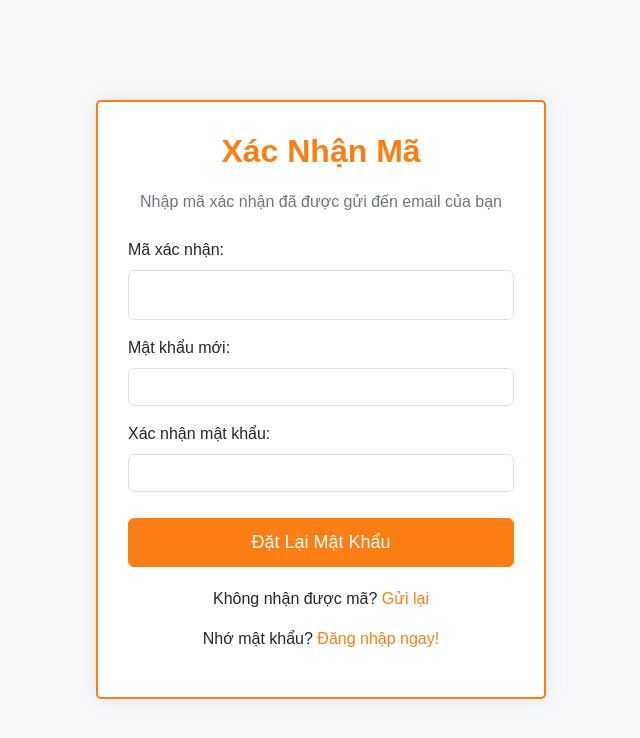
After one commit to nvchien1209/nvchien1209.github.io, a Django app: page /verify-password/ in a window 1280 px wide. The commit adds this page. Shown: the top 738 px of the page, without its empty margins (319-959 px from the left). Run offline with Django 4.2, Linux system fonts and the light colour scheme; some libraries are stand-ins or nearby versions.

Commit message:
feature: Add forgot password functionality

```diff
--- a/btaskee/accounts/urls.py
+++ b/btaskee/accounts/urls.py
@@ -7,4 +7,6 @@ urlpatterns = [
     path('profile/', views.profile_view, name='profile'),  # Trang cá nhân
     path('profile/change-password/', views.change_password, name='change_password'),  # đổi mật khẩu
     path('profile/update-avatar/', views.update_avatar, name='update_avatar'),  # cập nhật avatar
+    path('forgot-password/', views.forgot_password, name='forgot_password'),  # quên mật khẩu
+    path('verify-password/', views.verify_password, name='verify_password'),  # xác nhận mật khẩu
 ]
--- a/btaskee/accounts/views.py
+++ b/btaskee/accounts/views.py
@@ -7,6 +7,9 @@ from django.contrib.auth import authenticate, login, logout
 from django.contrib.auth.decorators import login_required
 from django.contrib.auth import update_session_auth_hash
 from services.models import ServiceBooking
+from django.core.mail import send_mail
+from django.utils.crypto import get_random_string
+from django.conf import settings
 
 
 def login_view(request):
@@ -260,3 +263,66 @@ def update_total_booking(request):
     user.save()
     print(f"Tổng số booking đã được cập nhật cho user: {user.username}")
     return user.total_bookings
+
+def forgot_password(request):
+    if request.method == 'POST':
+        email = request.POST.get('email')
+        try:
+            user = User.objects.get(email=email)
+            # Tạo mã xác nhận ngẫu nhiên
+            verification_code = get_random_string(length=6, allowed_chars='0123456789')
+            request.session['verification_code'] = verification_code  # Lưu mã xác nhận vào session
+            request.session['email'] = email  # Lưu email vào session
+            # Gửi email chứa mã xác nhận
+            try:
+                send_mail(
+                    'Mã xác nhận quên mật khẩu BTaskee',
+                    f'Mã xác nhận của bạn là: {verification_code}',
+                    settings.DEFAULT_FROM_EMAIL,
+                    [email],
+                    fail_silently=False,
+                )
+                return redirect('verify_password')
+            except Exception as e:
+                messages.error(request, f'Lỗi khi gửi email: {str(e)}')
+                return render(request, 'forgotpw.html')
+        except User.DoesNotExist:
+            messages.error(request, 'Email không tồn tại trong hệ thống.')
+            return render(request, 'forgotpw.html')
+    return render(request, 'forgotpw.html')
+
+def verify_password(request):
+    if request.method == 'POST':
+        verification_code = request.POST.get('verification_code')
+        new_password = request.POST.get('new_password')
+        confirm_password = request.POST.get('confirm_password')
+        email = request.session.get('email')  # Lấy email từ session
+        stored_code = request.session.get('verification_code')  # Lấy mã xác nhận từ session
+        print(f"Stored code: {stored_code}, Entered code: {verification_code}")
+        print(f"New password: {new_password}, Confirm password: {confirm_password}")
+        print(f"Email: {email}")
+        if not all([verification_code, new_password, confirm_password]):
+            messages.error(request, 'Vui lòng điền đầy đủ thông tin.')
+            return render(request, 'verifypw.html')
+        if verification_code != stored_code:
+            messages.error(request, 'Mã xác nhận không đúng.')
+            return render(request, 'verifypw.html')
+        if new_password != confirm_password:
+            messages.error(request, 'Mật khẩu mới và xác nhận mật khẩu không khớp.')
+            return render(request, 'verifypw.html')
+        if len(new_password) < 8:
+            messages.error(request, 'Mật khẩu phải có ít nhất 8 ký tự.')
+            return render(request, 'verifypw.html')
+        try:
+            user = User.objects.get(email=email)
+            user.set_password(new_password)
+            user.save()
+            messages.success(request, 'Mật khẩu đã được cập nhật thành công!')
+            # Xóa mã xác nhận và email khỏi session
+            del request.session['verification_code']
+            del request.session['email']
+            return redirect('login')
+        except Exception as e:
+            messages.error(request, f'Lỗi hệ thống: {str(e)}')
+            return render(request, 'verifypw.html')
+    return render(request, 'verifypw.html')
--- /dev/null
+++ b/btaskee/static/css/forgotpw.css
@@ -0,0 +1,73 @@
+body {
+    background-color: #f8f9fa;
+    font-family: 'Arial', sans-serif;
+}
+
+.forgot-password-container {
+    max-width: 450px;
+    margin: 100px auto;
+    padding: 30px;
+    border-radius: 10px;
+    box-shadow: 0 0 20px rgba(0, 0, 0, 0.1);
+    background-color: white;
+}
+
+.forgot-password-header {
+    text-align: center;
+    color: #fd7e14;
+    font-size: 32px;
+    margin-bottom: 20px;
+    font-weight: bold;
+}
+
+.form-label {
+    font-weight: 500;
+}
+
+.btn-reset {
+    background-color: #fd7e14;
+    border-color: #fd7e14;
+    color: white;
+    width: 100%;
+    padding: 10px;
+    font-size: 18px;
+    margin-top: 10px;
+}
+
+.btn-reset:hover {
+    background-color: #e86c0a;
+    border-color: #e86c0a;
+}
+
+.forgot-password-footer {
+    text-align: center;
+    margin-top: 20px;
+}
+
+.forgot-password-footer a {
+    color: #fd7e14;
+    text-decoration: none;
+}
+
+.forgot-password-footer a:hover {
+    text-decoration: underline;
+}
+
+.border-orange {
+    border: 2px solid #fd7e14;
+    border-radius: 5px;
+}
+
+.invalid-feedback {
+    color: #dc3545;
+    font-size: 14px;
+}
+
+.alert {
+    border-radius: 5px;
+    margin-bottom: 20px;
+}
+
+.text-muted {
+    color: #6c757d !important;
+}
--- a/btaskee/templates/login.html
+++ b/btaskee/templates/login.html
@@ -43,7 +43,7 @@
                     </div>
                 </div>
                 <div class="forgot-password">
-                    <a href="#">Quên mật khẩu?</a>
+                    <a href="{% url 'forgot_password' %}">Quên mật khẩu?</a>
                 </div>
                 <button type="submit" class="btn btn-login">Đăng nhập</button>
             </form>
--- /dev/null
+++ b/btaskee/templates/verifypw.html
@@ -0,0 +1,71 @@
+{% load static %}
+<!DOCTYPE html>
+<html lang="vi">
+<head>
+    <meta charset="UTF-8">
+    <meta name="viewport" content="width=device-width, initial-scale=1.0">
+    <title>Xác Nhận Mã</title>
+    <!-- Bootstrap CSS -->
+    <link rel="stylesheet" href="{% static 'vendors/bootstrap/bootstrap-5.3.3-dist/css/bootstrap.min.css' %}">
+    <link rel="stylesheet" href="{% static 'css/forgotpw.css' %}">
+</head>
+<body>
+    <div class="container">
+        <div class="forgot-password-container border-orange">
+            <h1 class="forgot-password-header">Xác Nhận Mã</h1>
+            <p class="text-muted text-center mb-4">Nhập mã xác nhận đã được gửi đến email của bạn</p>
+
+            <!-- Hiển thị thông báo -->
+            {% if messages %}
+            <div class="alert alert-{{ message.tags }}">
+                {% for message in messages %}
+                    <div>{{ message }}</div>
+                {% endfor %}
+            </div>
+            {% endif %}
+
+            <form id="verifyCodeForm" method="POST" novalidate>
+                {% csrf_token %}
+                <div class="mb-3">
+                    <label for="verification_code" class="form-label">Mã xác nhận:</label>
+                    <input type="text" class="form-control text-center" id="verification_code"
+                           name="verification_code" maxlength="6" required
+                           style="font-size: 24px; letter-spacing: 8px;">
+                    <div class="invalid-feedback">
+                        Vui lòng nhập mã xác nhận 6 số.
+                    </div>
+                </div>
+
+                <div class="mb-3">
+                    <label for="new_password" class="form-label">Mật khẩu mới:</label>
+                    <input type="password" class="form-control" id="new_password"
+                           name="new_password" required>
+                    <div class="invalid-feedback">
+                        Vui lòng nhập mật khẩu mới.
+                    </div>
+                </div>
+
+                <div class="mb-3">
+                    <label for="confirm_password" class="form-label">Xác nhận mật khẩu:</label>
+                    <input type="password" class="form-control" id="confirm_password"
+                           name="confirm_password" required>
+                    <div class="invalid-feedback">
+                        Vui lòng xác nhận mật khẩu.
+                    </div>
+                </div>
+
+                <button type="submit" class="btn btn-reset">Đặt Lại Mật Khẩu</button>
+            </form>
+
+            <div class="forgot-password-footer">
+                <p>Không nhận được mã? <a href="{% url 'forgot_password' %}">Gửi lại</a></p>
+                <p>Nhớ mật khẩu? <a href="{% url 'login' %}">Đăng nhập ngay!</a></p>
+            </div>
+        </div>
+    </div>
+
+    <!-- Bootstrap Bundle with Popper -->
+    <script src="https://cdn.jsdelivr.net/npm/bootstrap@5.3.0-alpha1/dist/js/bootstrap.bundle.min.js"></script>
+    <script src="{% static 'js/verify_code.js' %}"></script>
+</body>
+</html>
```
Also changed, not shown: btaskee/btaskee/settings.py (+9 -0 lines), btaskee/static/js/forgotpw.js (added, +24 -0 lines), btaskee/static/js/verifypw.js (added, +82 -0 lines), btaskee/templates/forgotpw.html (added, +48 -0 lines).
